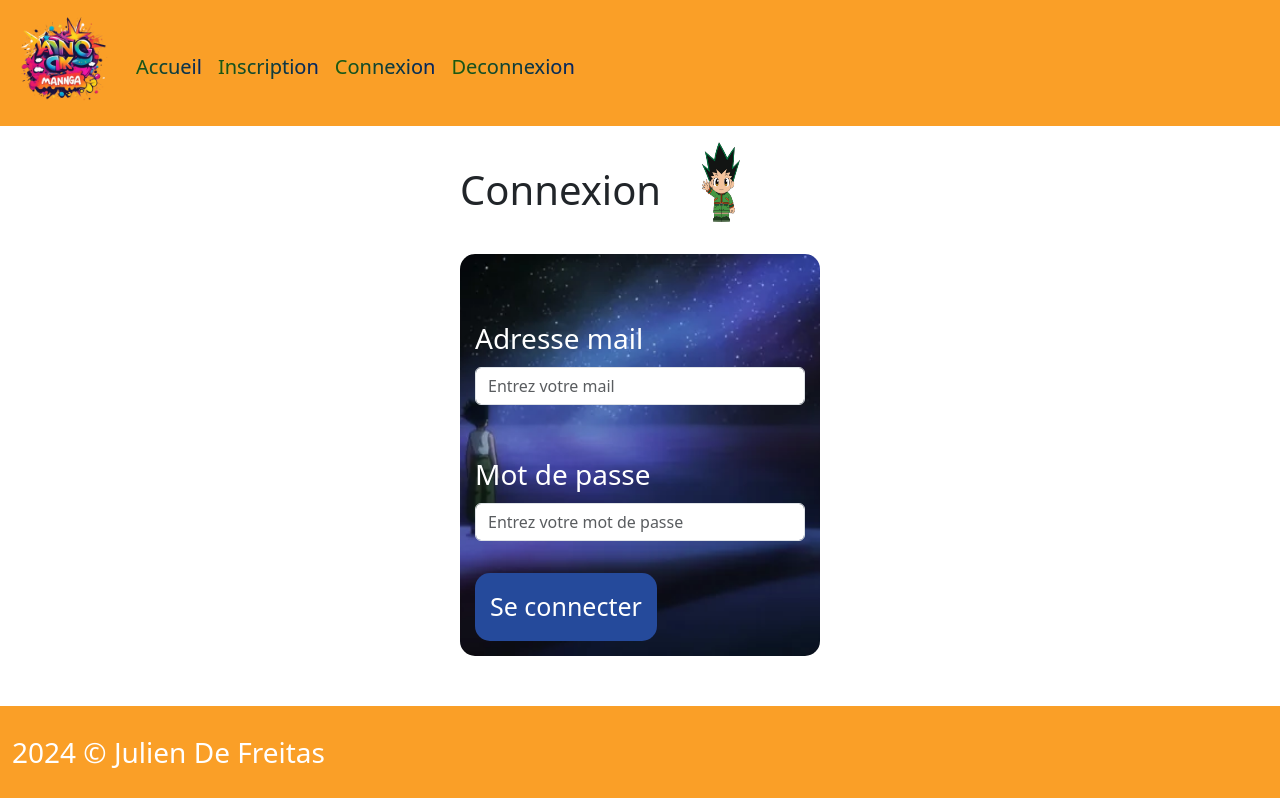
After one commit to DfrtJulien/forumAnime, a PHP site: page /app/Views/security/connexion.view.php in a window 1280 px wide. The commit adds this page. Run offline with PHP 8.4, Linux system fonts and the light colour scheme.

Commit message:
mise en place connexion et deconnexion

```diff
--- /dev/null
+++ b/app/Controllers/LogoutController.php
@@ -0,0 +1,4 @@
+<?php
+
+session_destroy();
+redirectToRoute('/');
--- a/app/Views/partials/head.php
+++ b/app/Views/partials/head.php
@@ -27,10 +27,14 @@
                     <a class="nav-link nav-a" href="/register">Inscription</a>
                 </li>
                 <li class="nav-item">
-                    <a class="nav-link nav-a" href="#">Pricing</a>
+                    <a class="nav-link nav-a" href="/connection">Connexion</a>
+                </li>
+                <li class="nav-item">
+                    <a class="nav-link nav-a" href="/logout"></i> Deconnexion</a>
                 </li>
             </ul>
         </div>
     </div>
 </nav>
+
 <body>
--- /dev/null
+++ b/app/Views/security/connexion.view.php
@@ -0,0 +1,41 @@
+<?php
+    require_once(__DIR__ . '/../partials/head.php');
+?>
+
+<div class="container my-3 connectionContainer">
+    <div class="d-flex my-3">
+        <h1 class="my-4">Connexion</h1>
+        <img src="/public/img/connectionLogo.png" alt="" class="connectionLogo">
+    </div>
+
+    <form method="POST" class="connectionForm">
+        <div class="mb-3 my-5">
+            <label for="mail" class="form-label fs-3 text-white">Adresse mail</label>
+            <input type="email" class="form-control"  name="mail" placeholder="Entrez votre mail">
+            <?php
+                if(isset($arrayError['mail'])){
+                    ?>
+                    <p class="registerErrorP">Merci de renseigner un mail valide</p>
+                    <?php
+                }
+            ?>
+        </div>
+        <div class="mb-3 my-5">
+            <label for="password" class="form-label fs-3 text-white">Mot de passe</label>
+            <input type="password" class="form-control" name="password" placeholder="Entrez votre mot de passe">
+            <?php
+                if(isset($arrayError['password'])){
+                    ?>
+                    <p class="registerErrorP">Merci de renseigner un mot de passe de 8 caractère minimum au moin une minuscule et une majuscule et avec un caractère spécial!</p>
+                    <?php
+                }
+
+            ?>
+        </div>
+        <button type="submit" class="connectionBtn mt-3">Se connecter</button>
+    </form>
+</div>
+
+<?php
+include_once(__DIR__ . '/../partials/footer.php');
+?>
--- a/config/router.php
+++ b/config/router.php
@@ -12,7 +12,9 @@ $uri = parse_url($_SERVER['REQUEST_URI'])['path'];
 // Le chemin dans l'URL (comme '/') est relié au contrôleur correspondant (comme 'HomeController.php')
 $routes = [
     '/' => 'HomeController.php',
-    '/register' => 'RegisterController.php'
+    '/register' => 'RegisterController.php',
+    '/connection' => 'ConnectionController.php',
+    '/logout' => 'LogoutController.php',
 ];
 
 
--- a/index.php
+++ b/index.php
@@ -1,3 +1,4 @@
 <?php
-    require_once (__DIR__ . '/config/router.php');
+    session_start();
+    require_once(__DIR__ . "/config/router.php");
 ?>
--- a/public/css/style.css
+++ b/public/css/style.css
@@ -128,6 +128,43 @@ footer {
     margin-top: 5px;
 }
 
+.connectionContainer{
+    width: 30%;
+    margin: auto;
+}
+
+.connectionLogo {
+    width: 60px;
+    height: 80px;
+    margin-left: 30px;
+}
+
+.connectionForm {
+    width: 100%;
+    border-radius: 15px;
+    padding: 15px;
+    background-image: url(/public/img/connectionBg.png);
+    background-repeat: no-repeat;
+    background-position: center;
+    background-size: cover;
+    margin-bottom: 50px;
+}
+
+.connectionBtn {
+    background-color: rgb(37, 74, 155);
+    border: none;
+    padding: 15px;
+    font-size: 25px;
+    border-radius: 15px;
+    color: white;
+    transition: all 0.3s ease;
+}
+
+.connectionBtn:hover {
+    background-color: rgb(22, 52, 116);
+}
+
+
 
 @media screen and (max-width: 762px){
 
```
Also changed, not shown: app/Controllers/ConnectionController.php (added, +57 -0 lines), app/Views/home.view.php (+9 -5 lines), public/img/connectionBg.png (added), public/img/connectionLogo.png (added).
